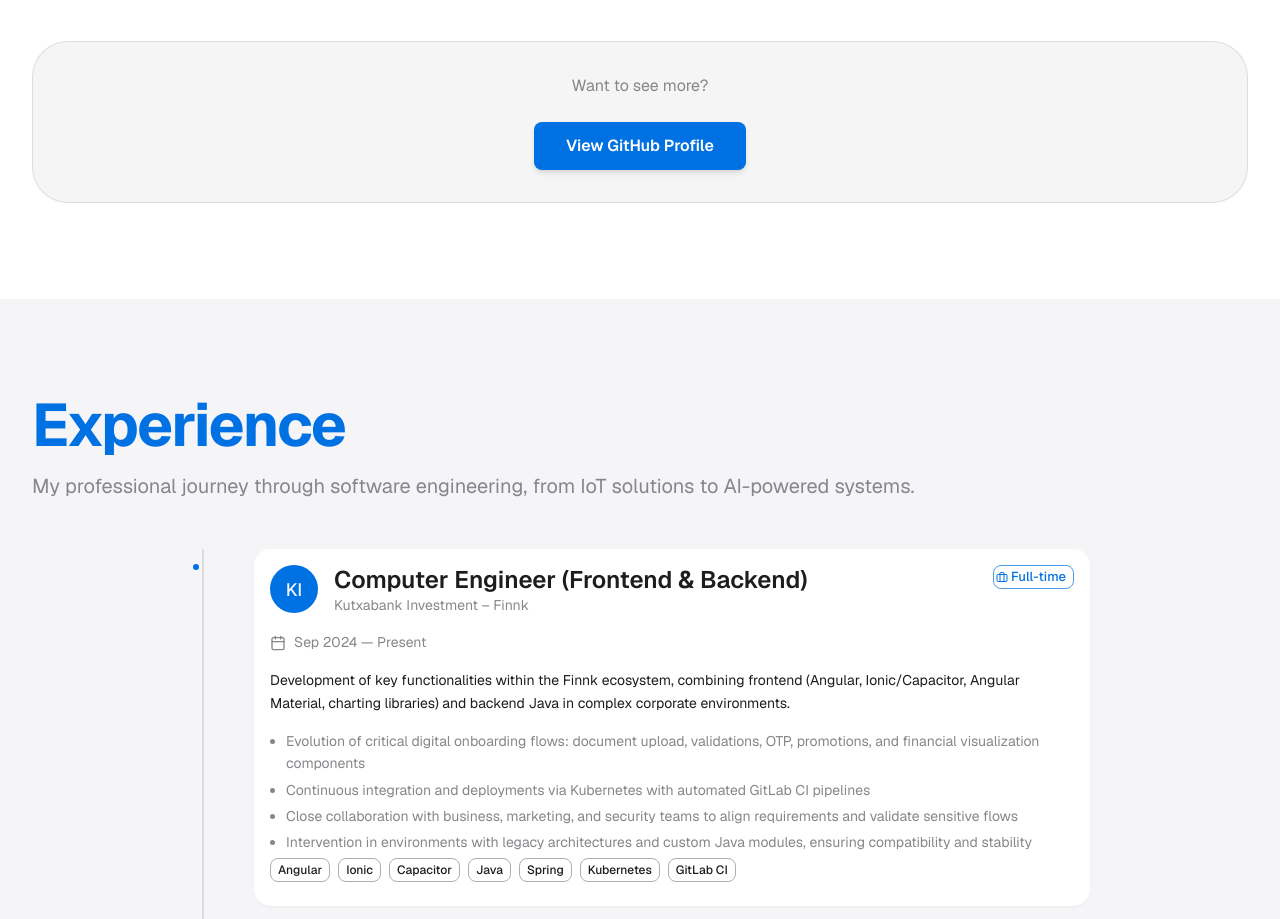
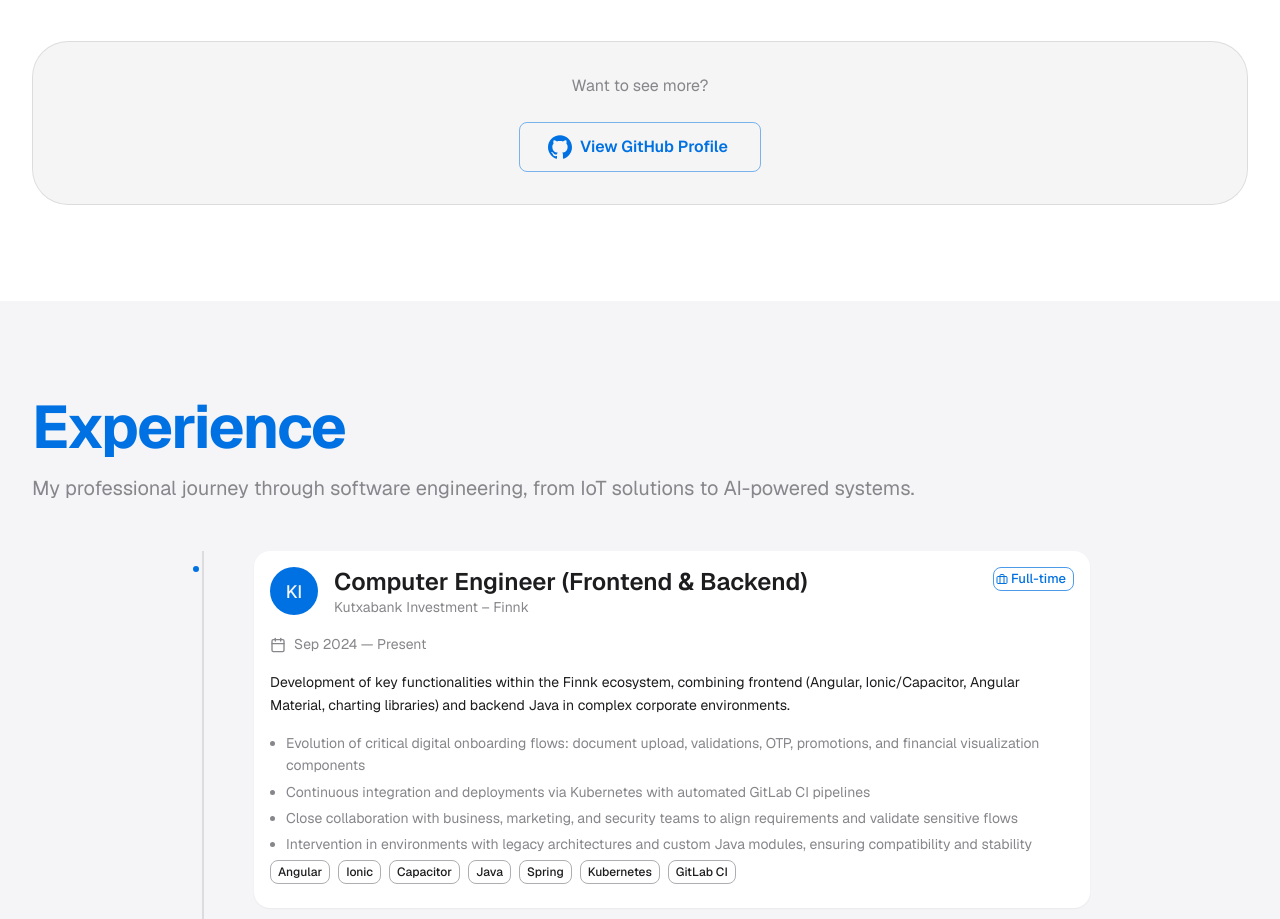
Before and after one commit to pguerrerolinares/personal-portfolio, a Next.js app: page /en in a window 1280 px wide. Shown: the part 3480-4399 px from the top of the page. Built offline with nearby package versions, Linux system fonts and the light colour scheme.

Commit message:
migration - materialui - phase8

```diff
--- a/components/sections/projects/projects.tsx
+++ b/components/sections/projects/projects.tsx
@@ -7,6 +7,7 @@ import { projects } from "@/lib/constants/portfolio-data";
 import { ProjectCard } from "@/components/widgets";
 import { SectionContainer } from "@/components/ui/section-container";
 import { SectionTitle, SectionSubtitle } from "@/components/ui/section-title";
+import { GithubIcon } from "@/components/ui/icon";
 
 export function Projects() {
   const t = useTranslations("projects");
@@ -85,8 +86,9 @@ export function Projects() {
           href="https://github.com/pguerrerolinares"
           target="_blank"
           rel="noopener noreferrer"
-          variant="contained"
+          variant="outlined"
           size="large"
+          startIcon={<GithubIcon />}
         >
           {t("cta.button")}
         </Button>
```
